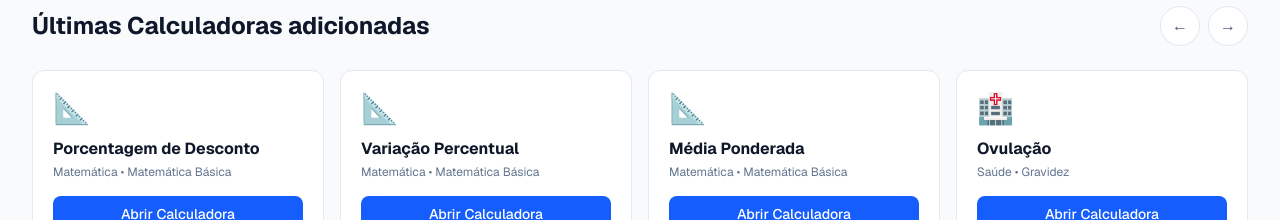
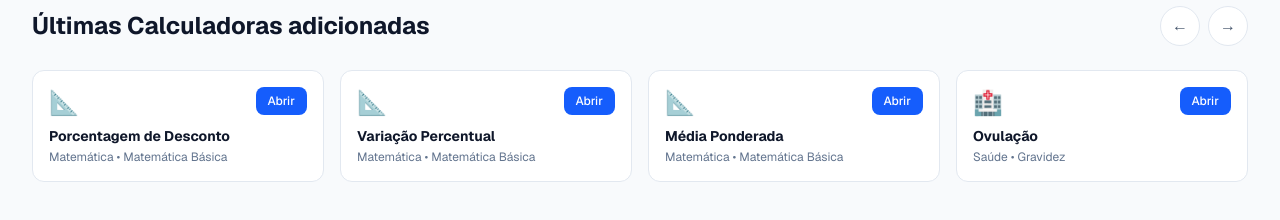
Before and after one commit to calculabs-adm/calculabs, a Next.js app: page / in a window 1280 px wide. Shown: the part 732-952 px from the top of the page. Built offline with nearby package versions, Linux system fonts and the light colour scheme; no server answers.

Commit message:
Adjust carousel button size and position

```diff
--- a/src/components/home/LatestCalculatorsCarousel.tsx
+++ b/src/components/home/LatestCalculatorsCarousel.tsx
@@ -20,21 +20,25 @@ function CalculatorCard({
 }: CalculatorCardProps) {
   return (
     <div className="flex-shrink-0 w-full sm:w-1/2 lg:w-1/4 px-2">
-      <div className="bg-white border border-slate-200 rounded-xl p-5 hover:border-blue-300 hover:shadow-md transition-all duration-200 h-full flex flex-col">
-        <div className="text-3xl mb-3">{icon}</div>
-        <h3 className="font-semibold text-slate-800 text-base mb-1 line-clamp-2">
+      <div className="bg-white border border-slate-200 rounded-xl p-4 hover:border-blue-300 hover:shadow-md transition-all duration-200 h-full flex flex-col">
+        <div className="flex items-start justify-between gap-3">
+          <div className="flex-1 min-w-0">
+            <div className="text-2xl mb-2">{icon}</div>
+            <h3 className="font-semibold text-slate-800 text-sm mb-1 line-clamp-2">
               {name}
             </h3>
-        <p className="text-xs text-slate-500 mb-4">
+            <p className="text-xs text-slate-500">
               {categoryName}
               {subcategoryName && ` • ${subcategoryName}`}
             </p>
+          </div>
           <Link
             href={href}
-          className="mt-auto inline-flex items-center justify-center px-4 py-2 bg-blue-600 text-white text-sm font-medium rounded-lg hover:bg-blue-700 transition-colors"
+            className="inline-flex items-center justify-center px-3 py-1.5 bg-blue-600 text-white text-xs font-medium rounded-lg hover:bg-blue-700 transition-colors whitespace-nowrap"
           >
-          Abrir Calculadora
+            Abrir
           </Link>
+        </div>
       </div>
     </div>
   );
```
Lines whose indentation alone changed are shown as unchanged.
